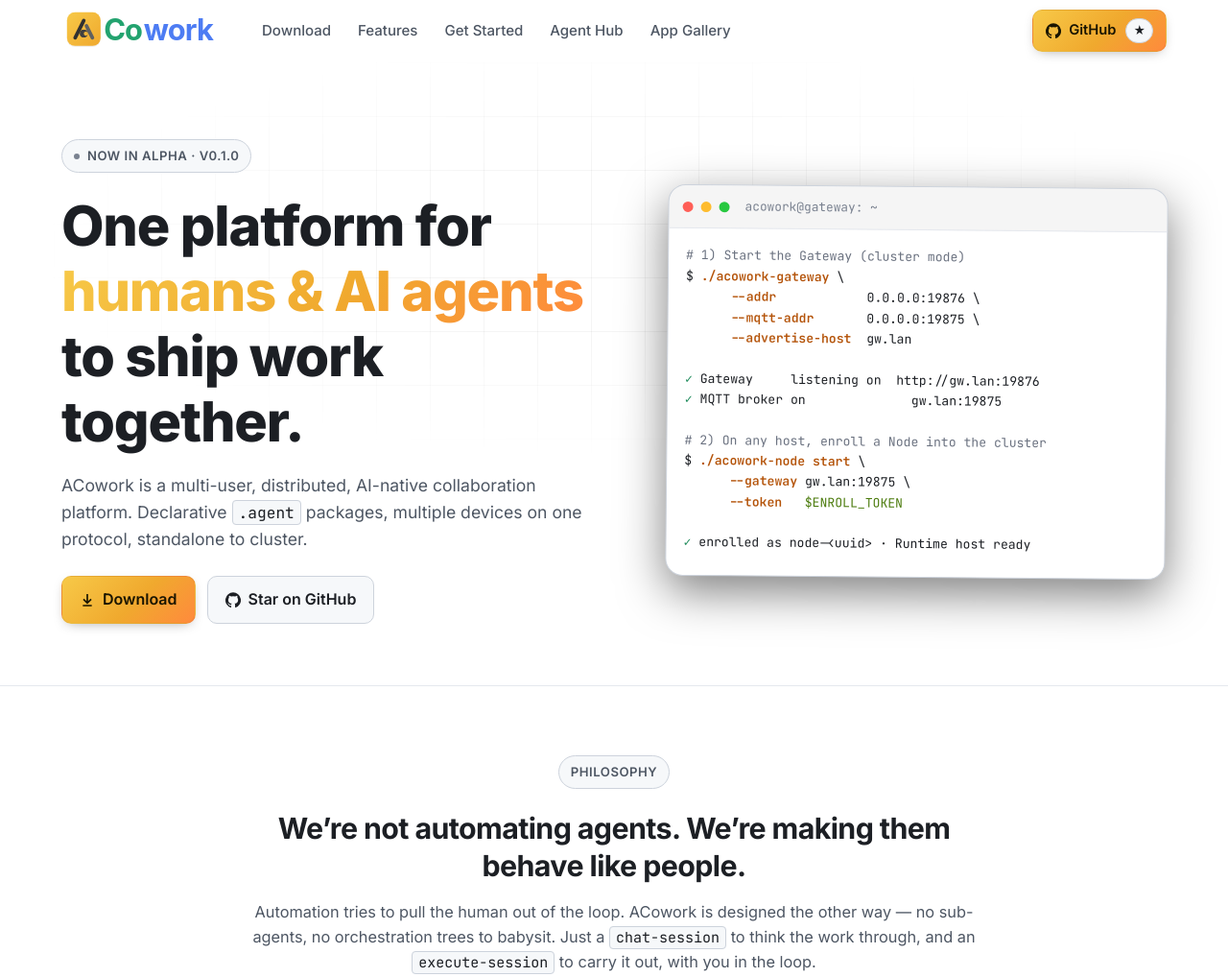
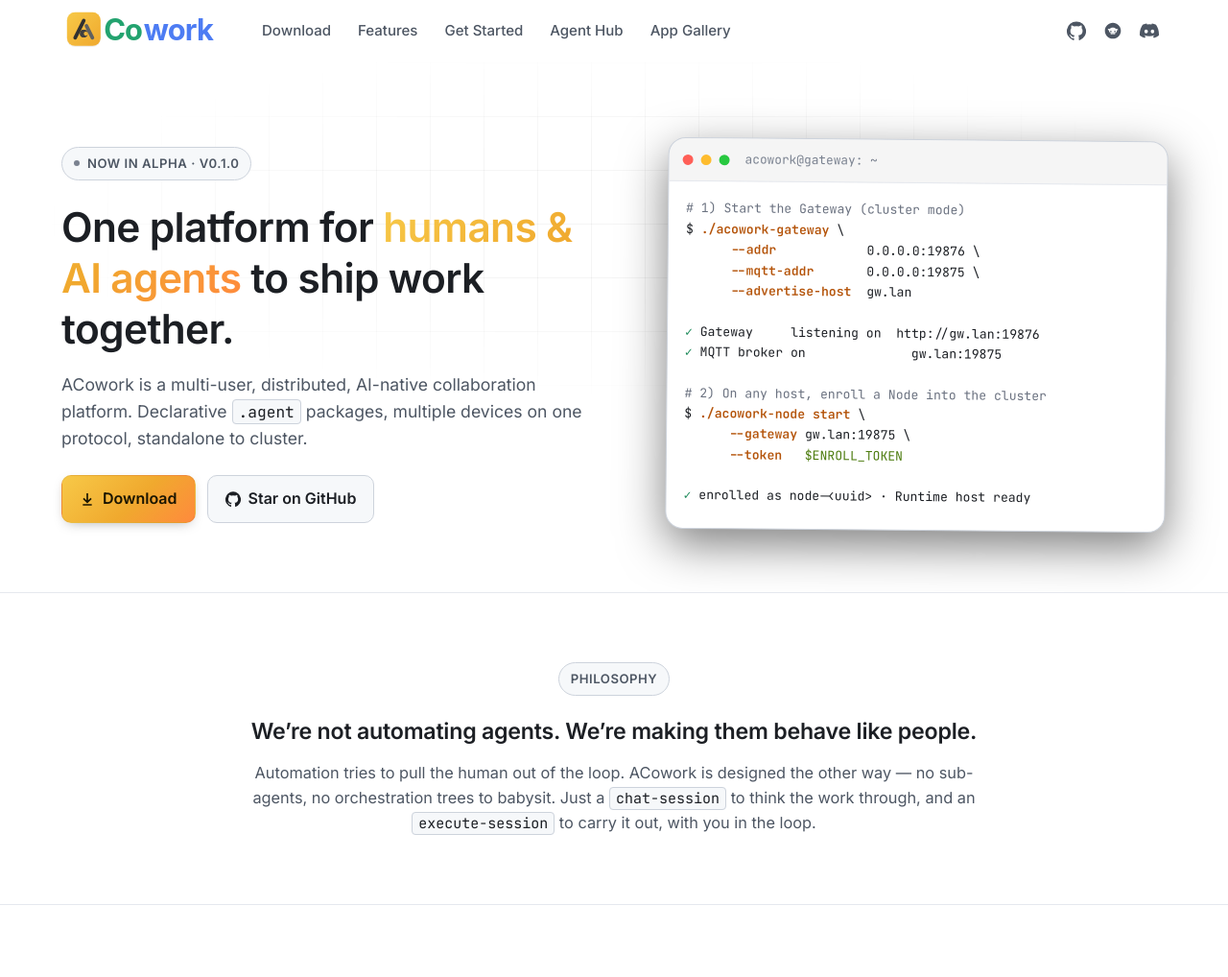
Before and after one commit to acowork/ACoworkWebsite, a plain HTML site: page index.html in a window 1280 px wide. Shown: the top 1018 px of the page at 96% size. Drawn offline with Linux system fonts and the light colour scheme; no server answers.

Commit message:
feat: icon social links and quieter headings
Replace the yellow GitHub button with GitHub/Reddit/Discord icons; slightly reduce title size and weight.

```diff
--- a/index.html
+++ b/index.html
@@ -22,7 +22,7 @@
   <link rel="preload" href="assets/fonts/Inter-Variable.woff2" as="font" type="font/woff2" crossorigin />
   <link rel="preload" href="assets/fonts/JetBrainsMono-Variable.woff2" as="font" type="font/woff2" crossorigin />
 
-  <link rel="stylesheet" href="styles.css?v=9" />
+  <link rel="stylesheet" href="styles.css?v=10" />
 </head>
 <body>
 
@@ -39,11 +39,17 @@
         <a href="https://gallery.acowork.ai">App Gallery</a>
       </nav>
       <div class="nav__actions">
-        <a class="btn btn--primary btn--sm" href="https://github.com/acowork/ACowork" target="_blank" rel="noopener" aria-label="GitHub repository">
-          <svg viewBox="0 0 24 24" width="16" height="16" fill="currentColor" aria-hidden="true"><path d="M12 .5a12 12 0 0 0-3.79 23.4c.6.11.82-.26.82-.58v-2.04c-3.34.73-4.04-1.61-4.04-1.61-.55-1.4-1.34-1.77-1.34-1.77-1.1-.74.08-.73.08-.73 1.21.08 1.85 1.24 1.85 1.24 1.08 1.85 2.84 1.31 3.53 1 .11-.78.42-1.31.77-1.61-2.66-.3-5.46-1.33-5.46-5.93 0-1.31.47-2.38 1.24-3.22-.13-.3-.54-1.52.11-3.17 0 0 1.01-.32 3.3 1.23a11.45 11.45 0 0 1 6 0c2.29-1.55 3.3-1.23 3.3-1.23.65 1.65.24 2.87.12 3.17.77.84 1.23 1.91 1.23 3.22 0 4.61-2.8 5.62-5.47 5.92.43.37.81 1.1.81 2.22v3.29c0 .32.22.7.83.58A12 12 0 0 0 12 .5Z"/></svg>
-          <span>GitHub</span>
-          <span class="badge" id="stars-badge" aria-live="polite">&#9733;</span>
-        </a>
+        <div class="nav__social" aria-label="Community">
+          <a class="nav__icon" href="https://github.com/acowork/ACowork" target="_blank" rel="noopener" aria-label="GitHub" title="GitHub" id="github-link">
+            <svg viewBox="0 0 24 24" width="20" height="20" fill="currentColor" aria-hidden="true"><path d="M12 .5a12 12 0 0 0-3.79 23.4c.6.11.82-.26.82-.58v-2.04c-3.34.73-4.04-1.61-4.04-1.61-.55-1.4-1.34-1.77-1.34-1.77-1.1-.74.08-.73.08-.73 1.21.08 1.85 1.24 1.85 1.24 1.08 1.85 2.84 1.31 3.53 1 .11-.78.42-1.31.77-1.61-2.66-.3-5.46-1.33-5.46-5.93 0-1.31.47-2.38 1.24-3.22-.13-.3-.54-1.52.11-3.17 0 0 1.01-.32 3.3 1.23a11.45 11.45 0 0 1 6 0c2.29-1.55 3.3-1.23 3.3-1.23.65 1.65.24 2.87.12 3.17.77.84 1.23 1.91 1.23 3.22 0 4.61-2.8 5.62-5.47 5.92.43.37.81 1.1.81 2.22v3.29c0 .32.22.7.83.58A12 12 0 0 0 12 .5Z"/></svg>
+          </a>
+          <a class="nav__icon" href="https://www.reddit.com/r/acowork/" target="_blank" rel="noopener" aria-label="Reddit" title="Reddit r/acowork">
+            <svg viewBox="0 0 24 24" width="20" height="20" fill="currentColor" aria-hidden="true"><path d="M12 2C6.48 2 2 6.48 2 12s4.48 10 10 10 10-4.48 10-10S17.52 2 12 2zm6.5 8.5c0 .55-.45 1-1 1-.17 0-.33-.04-.48-.11.04.18.08.36.08.55 0 1.93-2.24 3.5-5 3.5s-5-1.57-5-3.5c0-.19.03-.37.08-.55-.15.07-.31.11-.48.11-.55 0-1-.45-1-1s.45-1 1-1c.28 0 .53.12.71.3C8.62 8.71 10.18 8 12 8s3.38.71 4.29 1.8c.18-.18.43-.3.71-.3.55 0 1 .45 1 1zM9.5 12c.55 0 1 .45 1 1s-.45 1-1 1-1-.45-1-1 .45-1 1-1zm5 0c.55 0 1 .45 1 1s-.45 1-1 1-1-.45-1-1 .45-1 1-1zm-5.15 3.24c.55.35 1.37.56 2.65.56s2.1-.21 2.65-.56c.18-.12.42-.06.53.12.12.18.06.42-.12.53-.74.47-1.82.75-3.06.75s-2.32-.28-3.06-.75c-.18-.12-.24-.35-.12-.53.12-.18.35-.24.53-.12z"/></svg>
+          </a>
+          <a class="nav__icon" href="https://discord.com/channels/1568537214730764400/1568537216852951062" target="_blank" rel="noopener" aria-label="Discord" title="Discord">
+            <svg viewBox="0 0 24 24" width="20" height="20" fill="currentColor" aria-hidden="true"><path d="M20.317 4.37a19.791 19.791 0 0 0-4.885-1.515.074.074 0 0 0-.079.037c-.21.375-.444.864-.608 1.25a18.27 18.27 0 0 0-5.487 0 12.64 12.64 0 0 0-.617-1.25.077.077 0 0 0-.079-.037A19.736 19.736 0 0 0 3.677 4.37a.07.07 0 0 0-.032.027C.533 9.046-.32 13.58.099 18.057a.082.082 0 0 0 .031.057 19.9 19.9 0 0 0 5.993 3.03.078.078 0 0 0 .084-.028 14.09 14.09 0 0 0 1.226-1.994.076.076 0 0 0-.041-.106 13.107 13.107 0 0 1-1.872-.892.077.077 0 0 1-.008-.128 10.2 10.2 0 0 0 .372-.292.074.074 0 0 1 .077-.01c3.928 1.793 8.18 1.793 12.062 0a.074.074 0 0 1 .078.01c.12.098.246.198.373.292a.077.077 0 0 1-.006.127 12.299 12.299 0 0 1-1.873.892.077.077 0 0 0-.041.107c.36.698.772 1.362 1.225 1.993a.076.076 0 0 0 .084.028 19.839 19.839 0 0 0 6.002-3.03.077.077 0 0 0 .032-.054c.5-5.177-.838-9.674-3.549-13.66a.061.061 0 0 0-.031-.03zM8.02 15.33c-1.183 0-2.157-1.085-2.157-2.419 0-1.333.956-2.419 2.157-2.419 1.21 0 2.176 1.096 2.157 2.42 0 1.333-.956 2.418-2.157 2.418zm7.975 0c-1.183 0-2.157-1.085-2.157-2.419 0-1.333.955-2.419 2.157-2.419 1.21 0 2.176 1.096 2.157 2.42 0 1.333-.946 2.418-2.157 2.418z"/></svg>
+          </a>
+        </div>
         <button class="nav__toggle" id="nav-toggle" aria-label="Toggle menu" aria-expanded="false">
           <span></span><span></span><span></span>
         </button>
--- a/styles.css
+++ b/styles.css
@@ -76,11 +76,11 @@ code.inline {
   border: 1px solid var(--line-2);
   color: var(--text);
 }
-h1, h2, h3, h4, h5 { margin: 0 0 .4em; line-height: 1.18; letter-spacing: -.02em; font-weight: 700; }
-h1 { font-size: clamp(2.2rem, 4.6vw, 3.6rem); font-weight: 800; }
-h2 { font-size: clamp(1.7rem, 3.2vw, 2.4rem); }
-h3 { font-size: 1.18rem; }
-h4 { font-size: 1.02rem; }
+h1, h2, h3, h4, h5 { margin: 0 0 .4em; line-height: 1.25; letter-spacing: -.015em; font-weight: 600; }
+h1 { font-size: clamp(1.85rem, 3.6vw, 2.65rem); font-weight: 600; }
+h2 { font-size: clamp(1.35rem, 2.4vw, 1.75rem); }
+h3 { font-size: 1.08rem; }
+h4 { font-size: .98rem; }
 p  { margin: 0 0 1em; }
 .container { max-width: var(--container); margin: 0 auto; padding: 0 24px; }
 /* buttons */
@@ -139,6 +139,15 @@ p  { margin: 0 0 1em; }
 .nav__links a { color: var(--text-dim); font-size: .94rem; font-weight: 500; transition: color .2s ease; }
 .nav__links a:hover { color: var(--text); }
 .nav__actions { display: flex; align-items: center; gap: 10px; }
+.nav__social { display: inline-flex; align-items: center; gap: 2px; }
+.nav__icon {
+  display: inline-flex; align-items: center; justify-content: center;
+  width: 36px; height: 36px; border-radius: 8px;
+  color: var(--text-dim);
+  transition: color .15s ease, background .15s ease;
+}
+.nav__icon:hover { color: var(--text); background: var(--bg-2); }
+.nav__icon svg { display: block; width: 20px; height: 20px; }
 .nav__toggle {
   display: none;
   background: transparent; border: 1px solid var(--line-2);
@@ -245,7 +254,7 @@ p  { margin: 0 0 1em; }
    #start band's own borders; a single hairline marks the break instead. */
 .manifesto { border-top: 1px solid var(--line); padding: 72px 0; }
 .manifesto__inner { max-width: 780px; margin: 0 auto; text-align: center; }
-.manifesto__statement { font-size: clamp(1.35rem, 2.4vw, 1.9rem); line-height: 1.3; letter-spacing: -.02em; margin: 0 0 14px; color: var(--text); }
+.manifesto__statement { font-size: clamp(1.15rem, 2vw, 1.45rem); line-height: 1.35; letter-spacing: -.01em; margin: 0 0 14px; color: var(--text); font-weight: 600; }
 .manifesto__note { margin: 0; color: var(--text-dim); font-size: 1.02rem; }
 
 /* get-started / modes */
```
